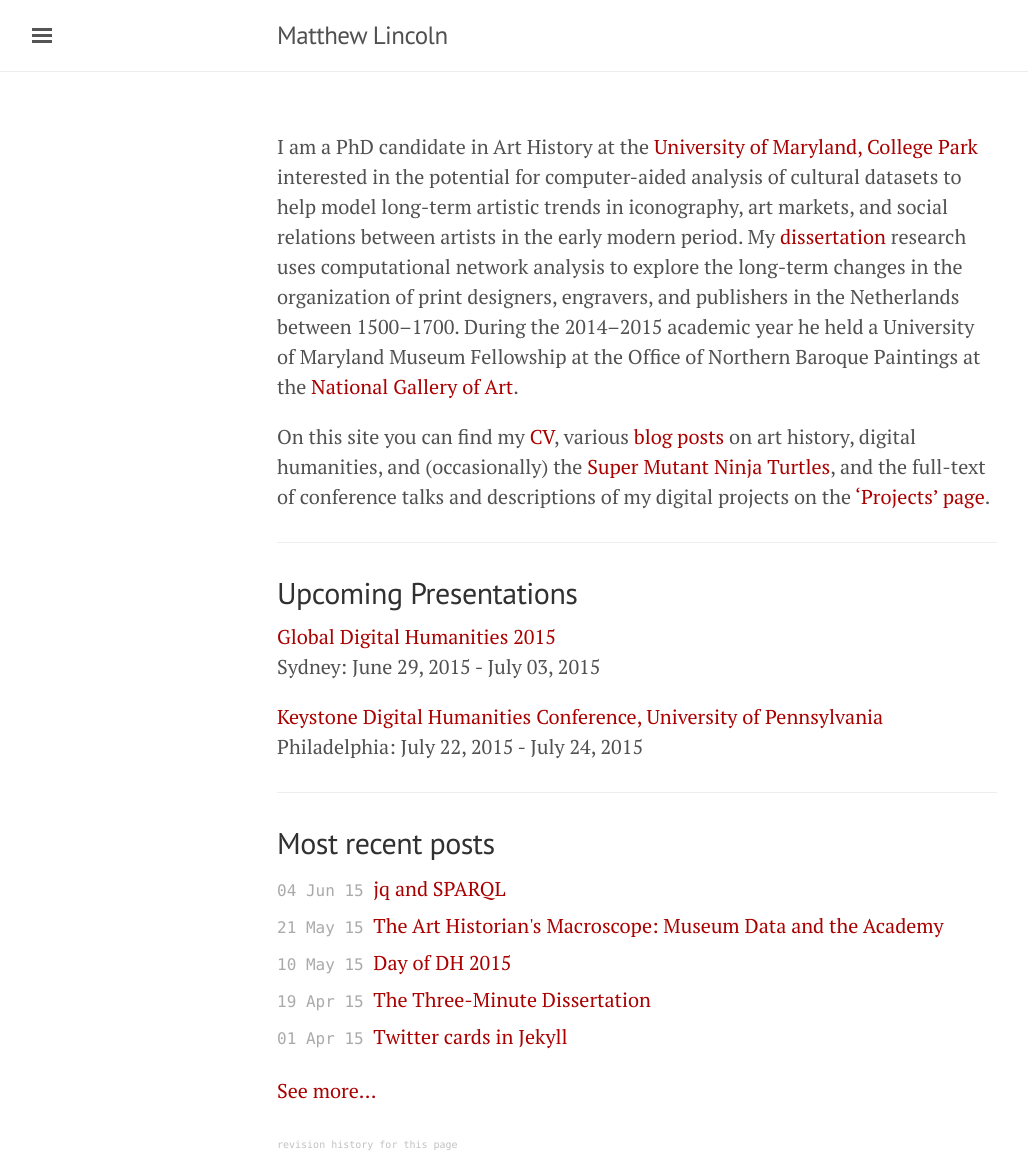
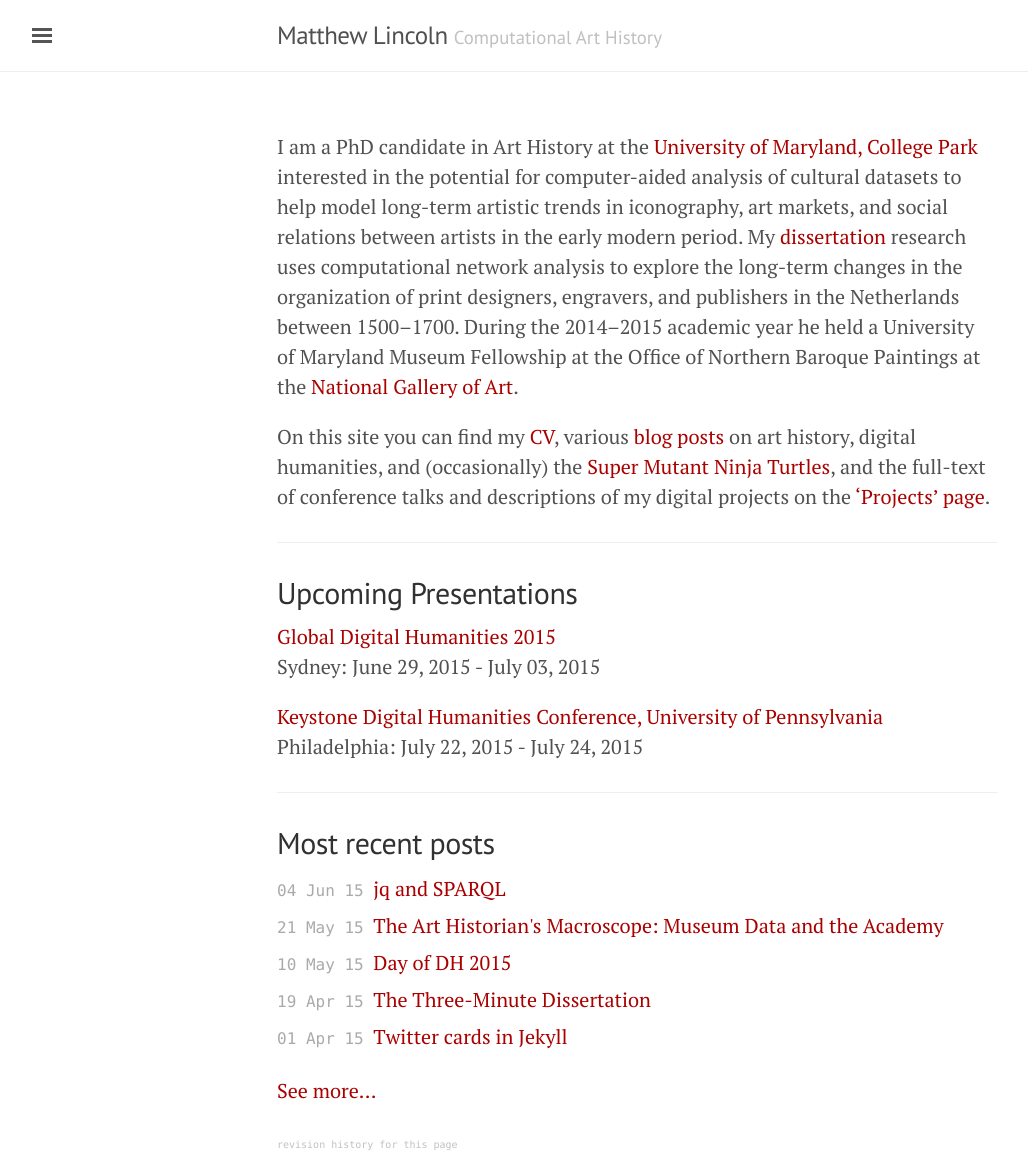
Before and after one commit to mdlincoln/mdlincoln.github.io, a Jekyll site: the page built from index.md, in a window 1280 px wide. Shown: the whole page, without its empty margins (3-1031 px from the left). Built offline with Jekyll 4.4.1, drawn with Linux system fonts in a browser that asks for light colours; nearby versions of some CDN libraries.

Commit message:
Add site tagline to be displayed on the top bar

```diff
--- a/_data/site.yaml
+++ b/_data/site.yaml
@@ -2,7 +2,8 @@ title: Matthew Lincoln
 name_first: Matthew D.
 name_last: Lincoln
 position: Ph.D Student
-description: "The personal blog of Matthew D. Lincoln, Ph.D student in the Department of Art History and Archaeology, University of Maryland, College Park."
+tagline: Computational Art History
+description: "The personal blog of Matthew D. Lincoln, PhD candidate in the Department of Art History and Archaeology, University of Maryland, College Park."
 banner:
     name: 'Hendrick Goltzius, detail of "Portrait of Philip Galle", 1582, engraving, Rijksmuseum'
     source: https://www.rijksmuseum.nl/en/collection/RP-P-OB-10.148
--- a/_includes/sidebar.html
+++ b/_includes/sidebar.html
@@ -7,6 +7,9 @@
     <div class="sidebar-item">
       <h1><a href="/">{{ site.data.site.title }}</a></h1>
     </div>
+    <div class="sidebar-item">
+    <p>{{ site.data.site.description }}</p>
+  </div>
 
     <p class="sidebar-nav">
       {% for link in site.data.nav %}
```
